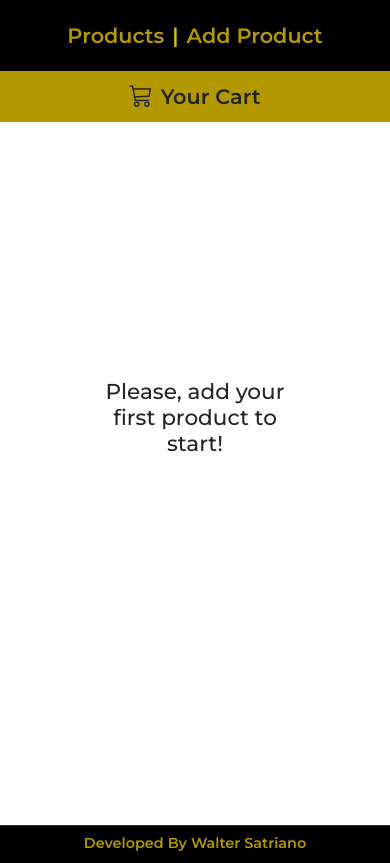
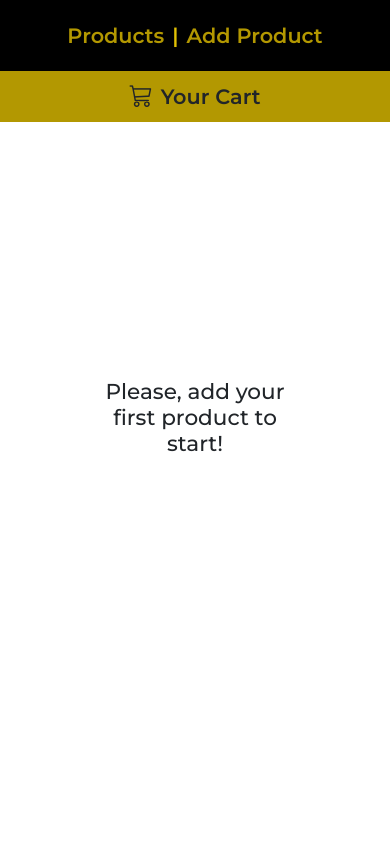
Before and after one commit to Walter-Satriano/Vuejs-E-Commerce-Site, a Vue app: page / in a window 390 px wide. Built offline with nearby package versions, Linux system fonts and the light colour scheme.

Commit message:
deleted footer

```diff
--- a/src/App.vue
+++ b/src/App.vue
@@ -17,10 +17,6 @@
     </div>
 
     <router-view />
-
-    <footer class="position-absolute top-100 start-50 translate-middle w-100 bg-black text-center">
-      <p class="m-0 py-2">Developed By Walter Satriano</p>
-    </footer>
   </div>
 </template>
 
@@ -100,13 +96,6 @@
     }
   }
 
-  footer {
-    p {
-      color: rgb(179, 152, 1);
-      font-weight: 600;
-    }
-  }
-
   @media (min-width: 320px) and (max-width: 450px) {
     nav {
     padding: 20px;
@@ -124,11 +113,5 @@
         }
       }
     }
-
-    footer {
-      p {
-        font-size: 0.9rem;
-      }
-    }
   }
 </style>
```
